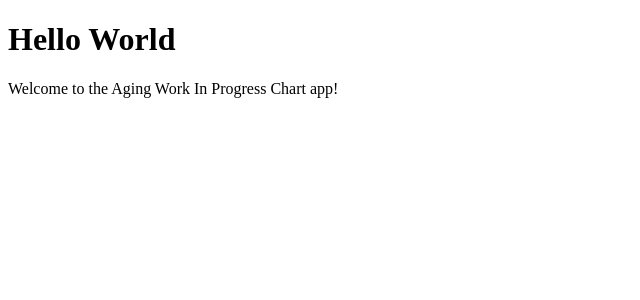
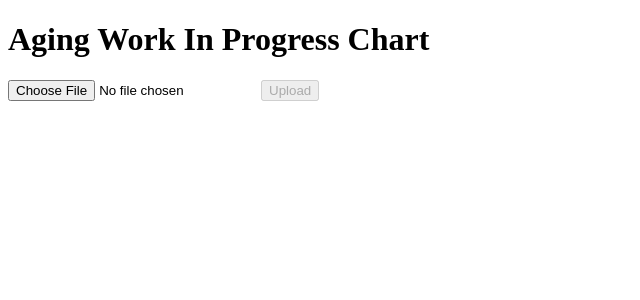
Before and after one commit to adnanbwp/smtools-agingwip, a React (Vite) app: page / in a window 1280 px wide. Shown: the top 300 px of the page, without its empty margins (0-640 px from the left). Built offline with nearby package versions, Linux system fonts and the light colour scheme.

Commit message:
Implement CSVparsing for work items

```diff
--- a/src/App.tsx
+++ b/src/App.tsx
@@ -1,12 +1,13 @@
-import React from 'react'
+import React from 'react';
+import FileUpload from './components/FileUpload';
 
 const App: React.FC = () => {
   return (
     <div>
-      <h1>Hello World</h1>
-      <p>Welcome to the Aging Work In Progress Chart app!</p>
+      <h1>Aging Work In Progress Chart</h1>
+      <FileUpload />
     </div>
-  )
-}
+  );
+};
 
-export default App
+export default App;
--- /dev/null
+++ b/src/components/FileUpload.tsx
@@ -0,0 +1,59 @@
+import React, { ChangeEvent, useState } from 'react';
+import { WorkItem } from '../types/WorkItem';
+
+const FileUpload: React.FC = () => {
+  const [file, setFile] = useState<File | null>(null);
+  const [workItems, setWorkItems] = useState<WorkItem[]>([]);
+
+  const handleFileChange = (e: ChangeEvent<HTMLInputElement>) => {
+    if (e.target.files) {
+      setFile(e.target.files[0]);
+    }
+  };
+
+  const parseCSV = (text: string): WorkItem[] => {
+    const lines = text.split('\n');
+    const headers = lines[0].split(',');
+    return lines.slice(1).map(line => {
+      const values = line.split(',');
+      const item: WorkItem = {
+        key: values[headers.indexOf('Key')],
+        summary: values[headers.indexOf('Summary')],
+        status: values[headers.indexOf('Status')],
+        inProgress: new Date(values[headers.indexOf('In Progress')].split('/').reverse().join('-')),
+      };
+      const storyPoints = values[headers.indexOf('Story Points')];
+      if (storyPoints) {
+        item.storyPoints = parseInt(storyPoints, 10);
+      }
+      return item;
+    });
+  };
+
+  const handleUpload = () => {
+    if (file) {
+      const reader = new FileReader();
+      reader.onload = (e) => {
+        const text = e.target?.result as string;
+        const parsedItems = parseCSV(text);
+        setWorkItems(parsedItems);
+        console.log(parsedItems); // For now, just log the parsed items
+      };
+      reader.readAsText(file);
+    }
+  };
+
+  return (
+    <div>
+      <input type="file" accept=".csv" onChange={handleFileChange} />
+      <button onClick={handleUpload} disabled={!file}>
+        Upload
+      </button>
+      {workItems.length > 0 && (
+        <p>{workItems.length} work items loaded.</p>
+      )}
+    </div>
+  );
+};
+
+export default FileUpload;
--- /dev/null
+++ b/src/types/WorkItem.ts
@@ -0,0 +1,7 @@
+export interface WorkItem {
+  key: string;
+  summary: string;
+  storyPoints?: number;
+  status: string;
+  inProgress: Date;
+}
```
Also changed, not shown: 1 other file (tests, documents, lock files or other folders).
